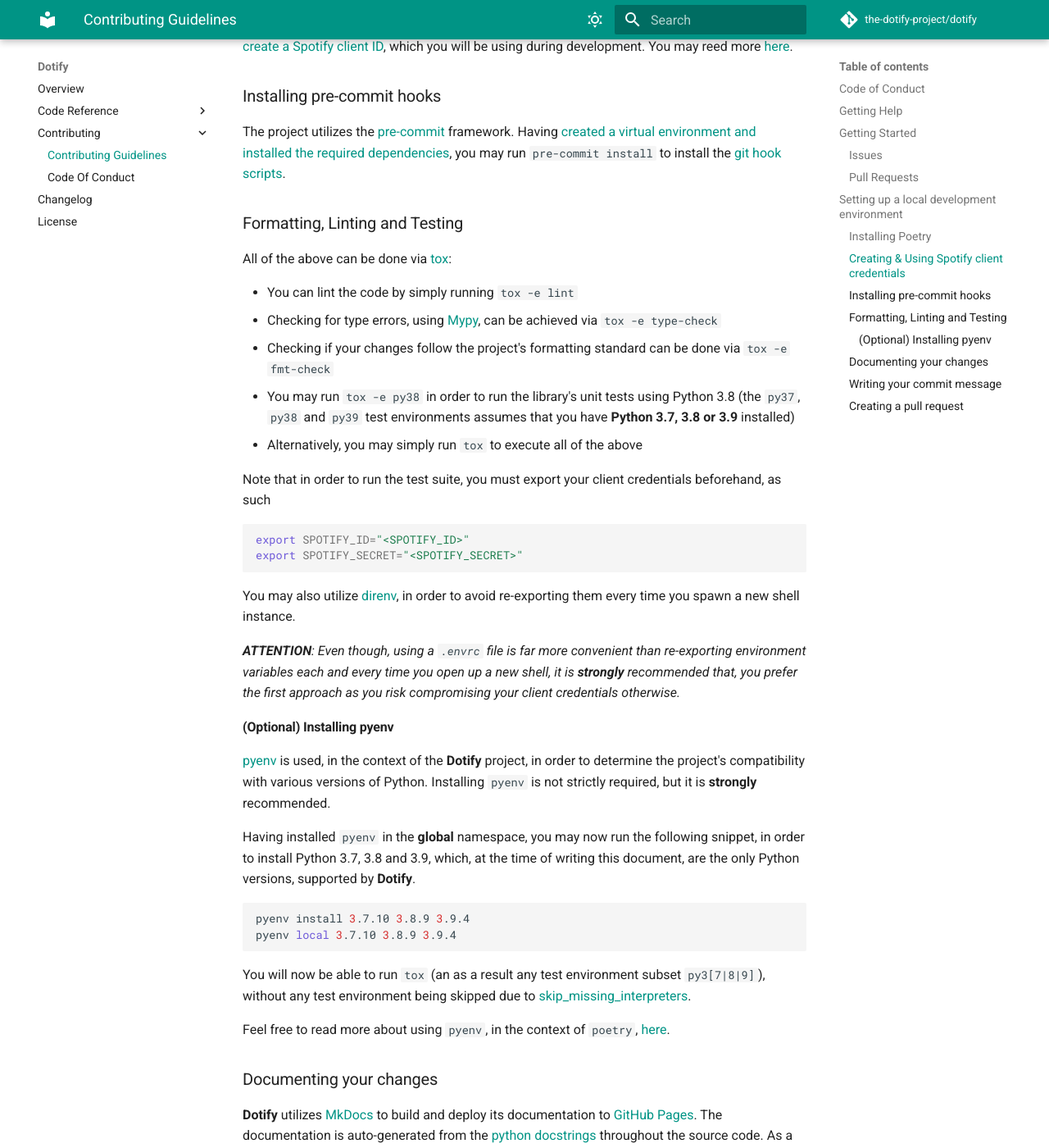
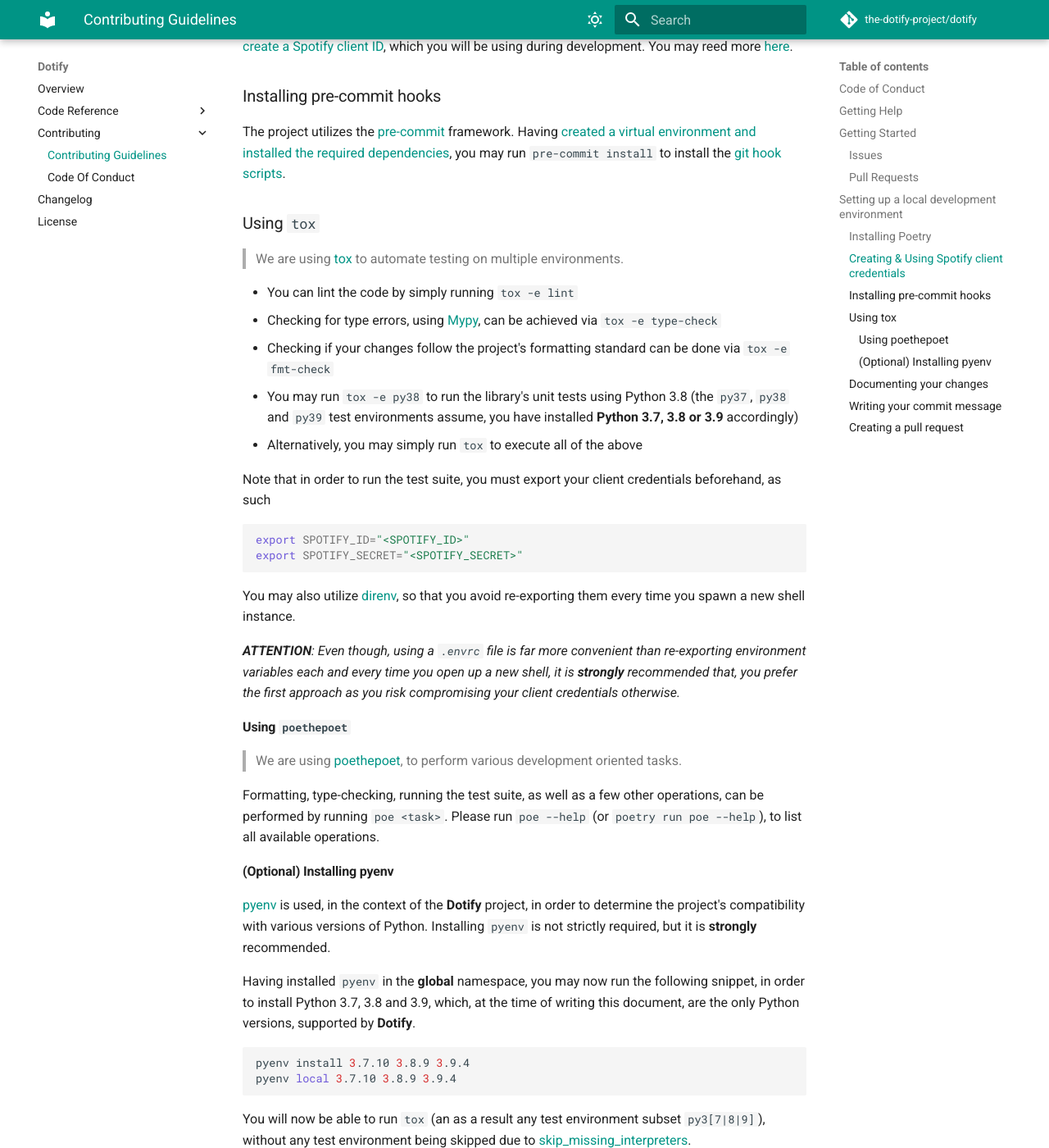
Before and after one commit to the-dotify-project/dotify, an MkDocs documentation site: the page built from docs/CONTRIBUTING.md, in a window 1280 px wide and 1400 px high, scrolled down 2374 px. Shown: the whole window at 82% size. Built offline with MkDocs 1.6.1 and Material for MkDocs 9.7.7, drawn with Linux system fonts in a browser that asks for light colours; comment, search, counter and statistics services are not loaded; the version menu is left out.

Commit message:
docs: mention `poethepoet` in Contributing Guidelines

````diff
--- a/docs/CONTRIBUTING.md
+++ b/docs/CONTRIBUTING.md
@@ -67,14 +67,14 @@
 
 The project utilizes the [pre-commit](https://pre-commit.com/) framework. Having [created a virtual environment and installed the required dependencies](#installing-poetry), you may run `pre-commit install` to install the [git hook scripts](https://github.com/the-dotify-project/dotify/blob/master/.pre-commit-config.yaml).
 
-### Formatting, Linting and Testing
+### Using `tox`
 
-All of the above can be done via [tox](https://tox.readthedocs.io/en/latest/config.html):
+> We are using [tox](https://tox.readthedocs.io/en/latest/index.html) to automate testing on multiple environments.
 
 - You can lint the code by simply running `tox -e lint`
 - Checking for type errors, using [Mypy](https://mypy.readthedocs.io/en/stable/), can be achieved via `tox -e type-check`
 - Checking if your changes follow the project's formatting standard can be done via `tox -e fmt-check`
-- You may run `tox -e py38` in order to run the library's unit tests using Python 3.8 (the `py37`, `py38` and `py39` test environments assumes that you have **Python 3.7, 3.8 or 3.9** installed)
+- You may run `tox -e py38` to run the library's unit tests using Python 3.8 (the `py37`, `py38` and `py39` test environments assume, you have installed **Python 3.7, 3.8 or 3.9** accordingly)
 - Alternatively, you may simply run `tox` to execute all of the above
 
 Note that in order to run the test suite, you must export your client credentials beforehand, as such
@@ -84,9 +84,15 @@
 export SPOTIFY_SECRET="<SPOTIFY_SECRET>"
 ```
 
-You may also utilize [direnv](https://direnv.net/), in order to avoid re-exporting them every time you spawn a new shell instance.
+You may also utilize [direnv](https://direnv.net/), so that you avoid re-exporting them every time you spawn a new shell instance.
 
 _**ATTENTION**: Even though, using a `.envrc` file is far more convenient than re-exporting  environment variables each and every time you open up a new shell, it is **strongly** recommended that, you prefer the first approach as you risk compromising your client credentials otherwise._
+
+#### Using `poethepoet`
+
+> We are using [poethepoet](https://github.com/nat-n/poethepoet), to perform various development oriented tasks.
+
+Formatting, type-checking, running the test suite, as well as a few other operations, can be performed by running `poe <task>`. Please run `poe --help` (or `poetry run poe --help`), to list all available operations.
 
 #### (Optional) Installing pyenv
 
````
